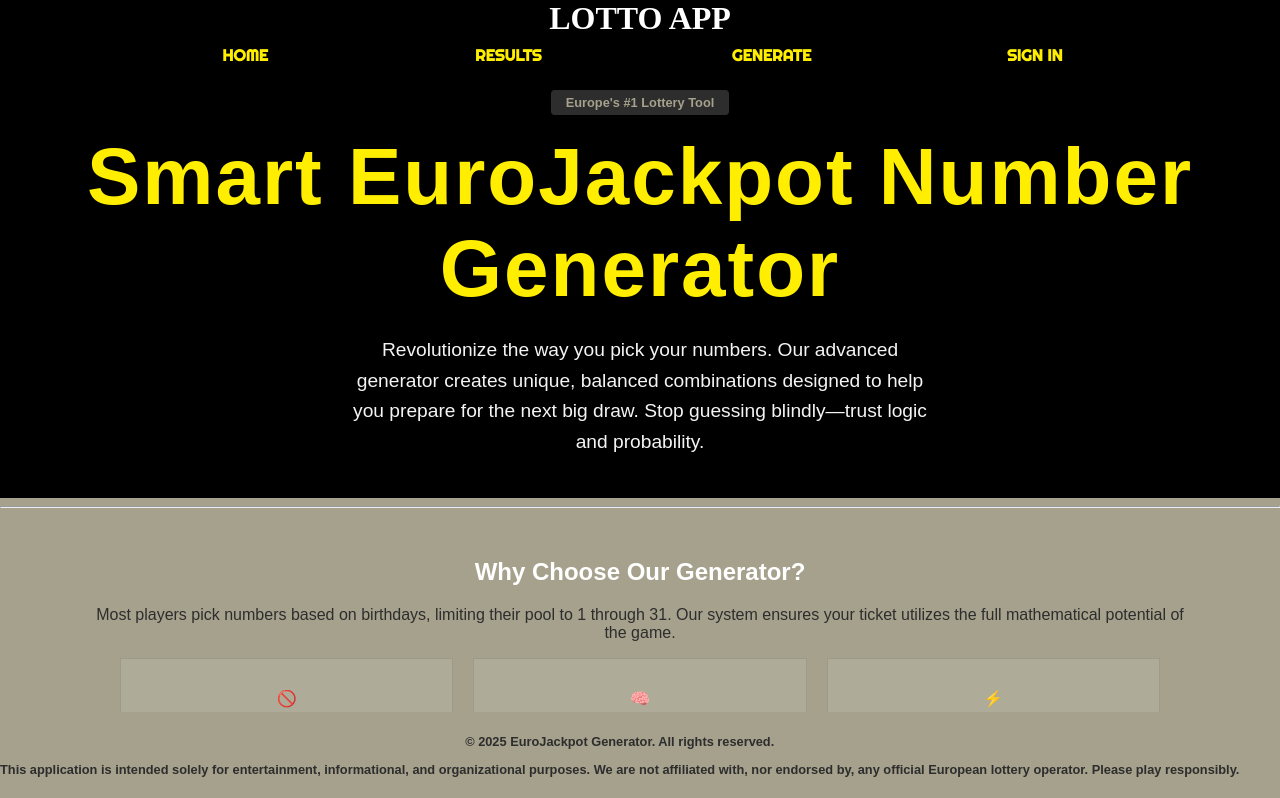
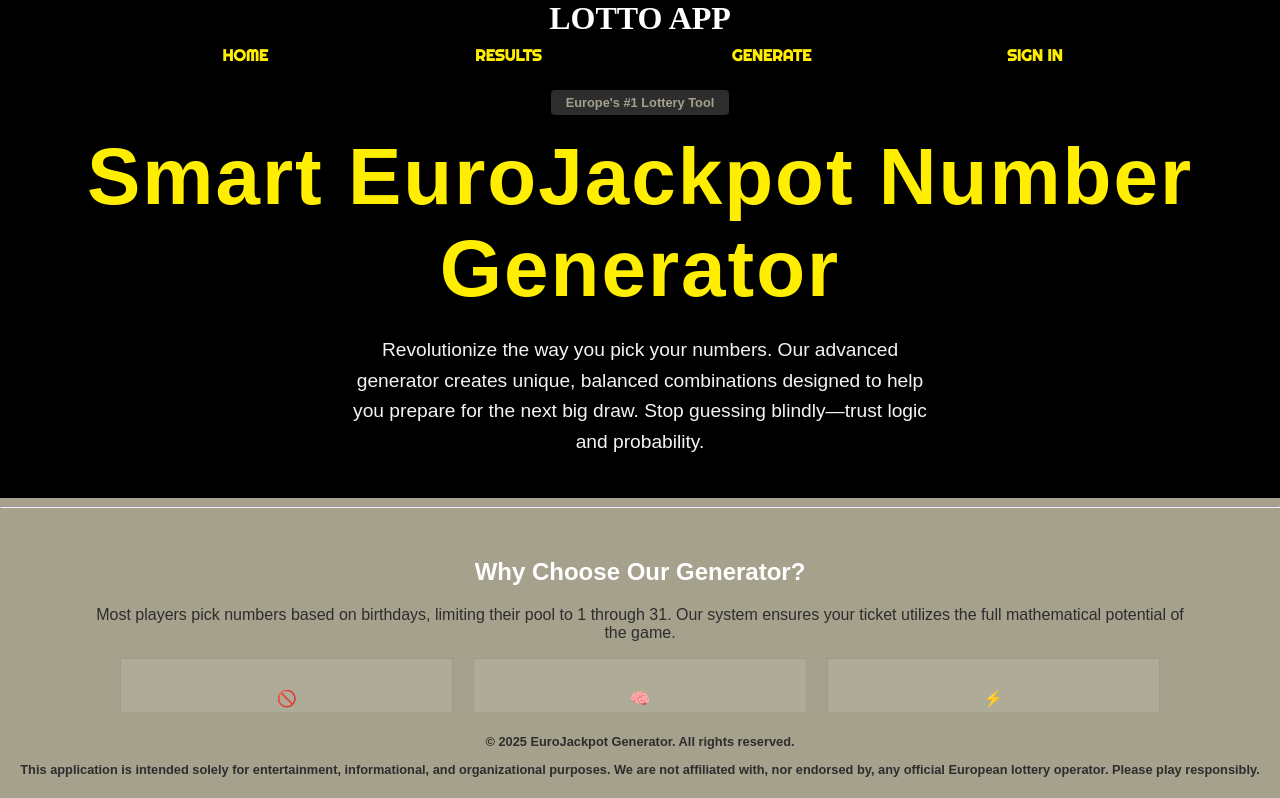
Before and after one commit to jakub728/Lotto, a React (Vite) app in the folder frontend/: page / in a window 1280 px wide. Shown: the top 798 px of the page. Built offline with nearby package versions, Linux system fonts and the light colour scheme; no server answers; a web font is replaced by a local one; what chance would draw is missing.

Commit message:
styling update

```diff
--- a/frontend/src/components/Home.css
+++ b/frontend/src/components/Home.css
@@ -92,13 +92,15 @@ h3 {
 
 .main-footer {
   position: fixed;
-  bottom: 0;
+  left: 0; /* Przylega do lewej krawędzi */
+  right: 0; /* Przylega do prawej krawędzi */
+  bottom: 0; /* Przylega do dołu */
   text-align: center;
-  padding: 10px 0;
   color: #2d2d2d;
   font-size: 0.8rem;
   font-weight: bold;
   background: #a5a18c;
+  padding: 10px 0; /* Opcjonalnie: doda wewnętrzny odstęp */
 }
 
 .section-header > * {
```
